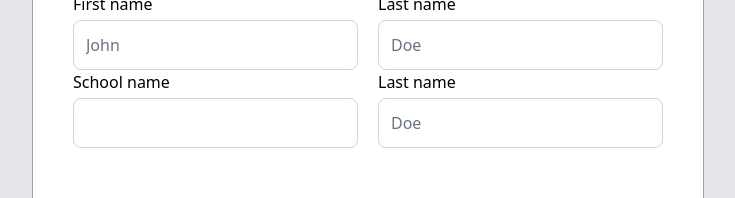
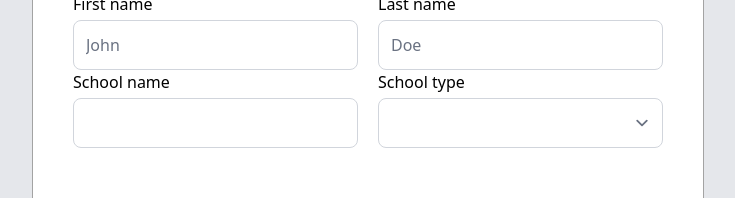
Before and after one commit to martin-codex3/school-management-v1, a SvelteKit app in the folder frontend/: page / in a window 1280 px wide. Shown: the part 235-433 px from the top of the page, without its empty margins (272-1007 px from the left). Built offline with nearby package versions, Linux system fonts and the light colour scheme; a web font is replaced by a local one.

Commit message:
working on the registration form

```diff
--- /dev/null
+++ b/frontend/src/lib/components/inputs/SelectInput.svelte
@@ -0,0 +1,33 @@
+<script lang="ts">
+    const {
+        id,
+        placeholder,
+        name,
+        label,
+        children,
+    }: {
+        id: string;
+        placeholder: string;
+        name: string;
+        label: string;
+        children: any;
+    } = $props();
+</script>
+
+{#snippet Options()}
+    <option></option>
+{/snippet}
+
+<div class="">
+    {#if label}
+        <label for={id}>{label}</label>
+    {/if}
+    <select
+        {name}
+        {id}
+        {placeholder}
+        class="w-full mt-1 py-3 px-3 rounded-lg outline-none border border-gray-300 focus:border-primary-main-purple focus:ring-primary-main-purple"
+    >
+        {@render children()}
+    </select>
+</div>
--- a/frontend/src/routes/+page.svelte
+++ b/frontend/src/routes/+page.svelte
@@ -1,4 +1,6 @@
 <script lang="ts">
+    import SelectInput from "#lib/components/inputs/SelectInput.svelte";
+    import SelectInpu from "#lib/components/inputs/SelectInput.svelte";
     import TextInput from "#lib/components/inputs/TextInput.svelte";
 </script>
 
@@ -89,13 +91,27 @@
                                 label="School name"
                             />
 
-                            <TextInput
-                                type="text"
-                                name="last_name"
-                                placeholder="Doe"
-                                id="LastName"
-                                label="Last name"
-                            />
+                            <SelectInput
+                                name="school_type"
+                                id="SchoolType"
+                                placeholder=""
+                                label="School type"
+                            >
+                                <option value=""></option>
+                                <option value="Primary School"
+                                    >Primary School</option
+                                >
+                                <option value="Secondary School"
+                                    >Secondary School</option
+                                >
+                                <option value="Combined School"
+                                    >Combined School</option
+                                >
+                                <option value="International School"
+                                    >International School</option
+                                >
+                                <option value="Other">Other</option>
+                            </SelectInput>
                         </div>
                     </div>
                 </form>
```
Also changed, not shown: frontend/tsconfig.json (+5 -2 lines).
